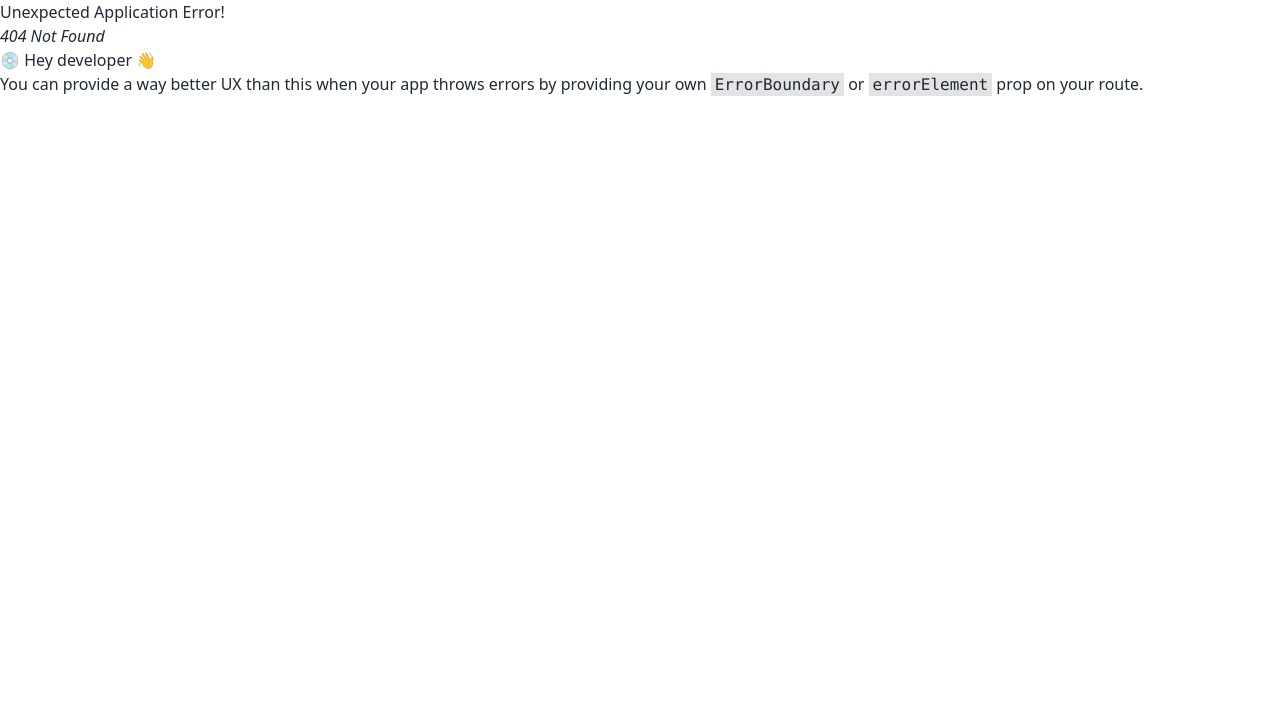
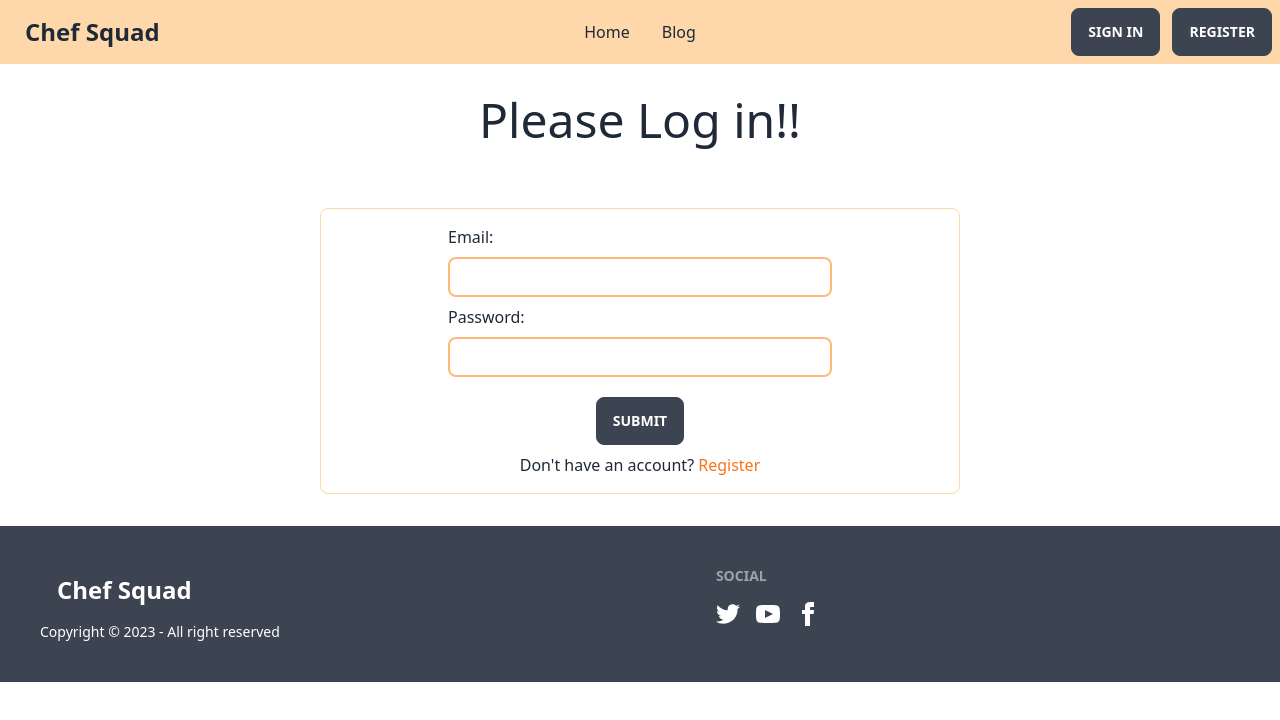
Before and after one commit to safatsaat2/chef-squad, a React (Vite) app: page /login in a window 1280 px wide. Before the commit this address had no page. Shown: the top 720 px of the page. Built offline with nearby package versions, Linux system fonts and the light colour scheme.

Commit message:
log in page ui done

```diff
--- a/src/component/Header/Header.jsx
+++ b/src/component/Header/Header.jsx
@@ -1,7 +1,7 @@
 import React from 'react';
 import { Link } from 'react-router-dom';
 const Header = () => {
-        return (
+    return (
         <div className="navbar bg-orange-200">
             <div className="navbar-start">
                 <div className="dropdown">
@@ -22,7 +22,8 @@ const Header = () => {
                 </ul>
             </div>
             <div className="navbar-end">
-                <a className="btn mr-3">Sign in</a>
+                <Link to={'/login'}><a className="btn mr-3">Sign in</a>
+                </Link>
                 <a className="btn">Register</a>
             </div>
         </div>
--- /dev/null
+++ b/src/component/Login/Login.jsx
@@ -0,0 +1,24 @@
+import React from 'react';
+import { Link } from 'react-router-dom';
+
+const Login = () => {
+    return (
+        <div className='container mx-auto  flex flex-col items-center'>
+            <h1 className='text-5xl my-8'> Please Log in!!</h1>
+            <form className='my-8 w-1/2  border border-orange-200 rounded-lg flex flex-col items-center'>
+                <div>
+                <label htmlFor="email" className='block my-2 mt-4'>Email:</label>
+                <input type="email" name='email' required className='border-2 w-96 h-10 pl-2 border-orange-300 rounded-lg' />
+                </div>
+                <div>
+                <label htmlFor="email" className='block my-2'>Password:</label>
+                <input type="password" name='password' required className='border-2 w-96 h-10 pl-2 border-orange-300 rounded-lg' />
+                </div>
+                <input type="submit" value="Submit" className='block btn mb-2 mt-5' />
+                <p className=' mb-4'>Don't have an account? <Link to={'/register'} className='text-orange-500'>Register</Link></p>
+            </form>
+        </div>
+    );
+};
+
+export default Login;
--- /dev/null
+++ b/src/component/Register/Register.jsx
@@ -0,0 +1,31 @@
+import React from 'react';
+
+const Register = () => {
+    return (
+        <div className='container mx-auto  flex flex-col items-center'>
+            <h1 className='text-5xl my-8'> Please Log in!!</h1>
+            <form className='my-8 w-1/2  border border-orange-200 rounded-lg flex flex-col items-center'>
+                <div>
+                <label htmlFor="name" className='block my-2 mt-4'>Name:</label>
+                <input type="text" name='name' required className='border-2 w-96 h-10 pl-2 border-orange-300 rounded-lg' />
+                </div>
+                <div>
+                <label htmlFor="photo" className='block my-2 mt-4'>Photo Url:</label>
+                <input type="email" name='photo' required className='border-2 w-96 h-10 pl-2 border-orange-300 rounded-lg' />
+                </div>
+                <div>
+                <label htmlFor="email" className='block my-2 mt-4'>Email:</label>
+                <input type="email" name='email' required className='border-2 w-96 h-10 pl-2 border-orange-300 rounded-lg' />
+                </div>
+                <div>
+                <label htmlFor="password" className='block my-2'>Password:</label>
+                <input type="password" name='password' required className='border-2 w-96 h-10 pl-2 border-orange-300 rounded-lg' />
+                </div>
+                <input type="submit" value="Submit" className='block btn mb-2 mt-5' />
+                <p className=' mb-4'>Don't have an account? <Link to={'/register'} className='text-orange-500'>Register</Link></p>
+            </form>
+        </div>
+    );
+};
+
+export default Register;
```
Also changed, not shown: src/main.jsx (+17 -1 lines).
